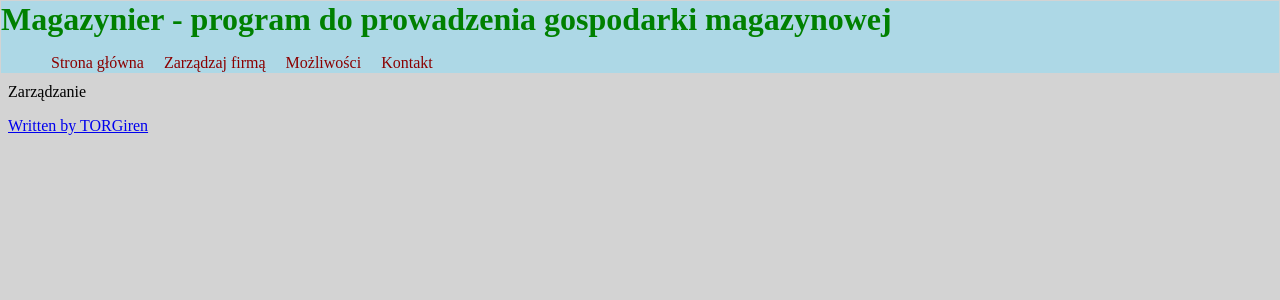
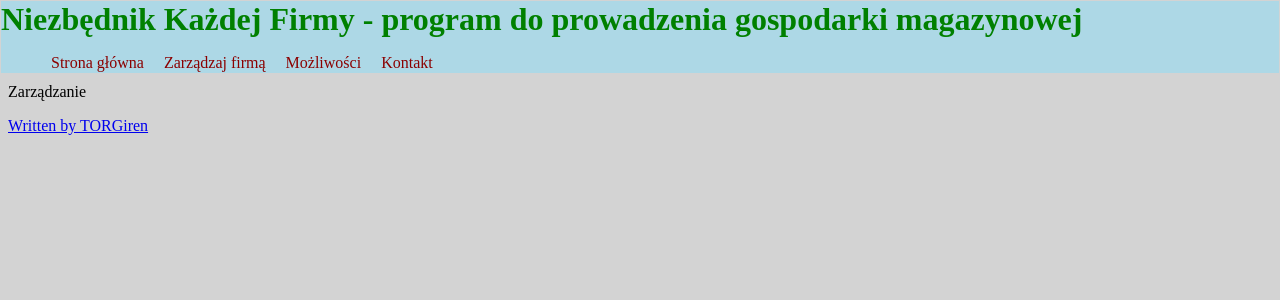
Before and after one commit to torgiren/NKF, a Django app: template templates/manage.html in a window 1280 px wide. Shown: the top 300 px of the page. Run offline with Django 3.2, Linux system fonts and the light colour scheme; the template is opened without the code that fills it, so the values that code supplies are empty; parts of the project's set-up code (start-up, migrations or seed data) failed here and were passed over.

Commit message:
zmiana nazwy

```diff
--- a/templates/base.html
+++ b/templates/base.html
@@ -1,7 +1,7 @@
 <!DOCTYPE html>
 <html>
 <head>
-<title>Magazynier</title>
+<title>Niezbędnik każdej firmy</title>
 <meta http-equiv="Content-Type" content="text/html; charset=utf-8">
 <link rel='stylesheet' href='/media/styles.css' type='text/css'>
 </head>
--- a/templates/header.html
+++ b/templates/header.html
@@ -1,3 +1,3 @@
 <header>
-<h1>Magazynier - program do prowadzenia gospodarki magazynowej</h1>
+<h1>Niezbędnik Każdej Firmy - program do prowadzenia gospodarki magazynowej</h1>
 </header>
```
